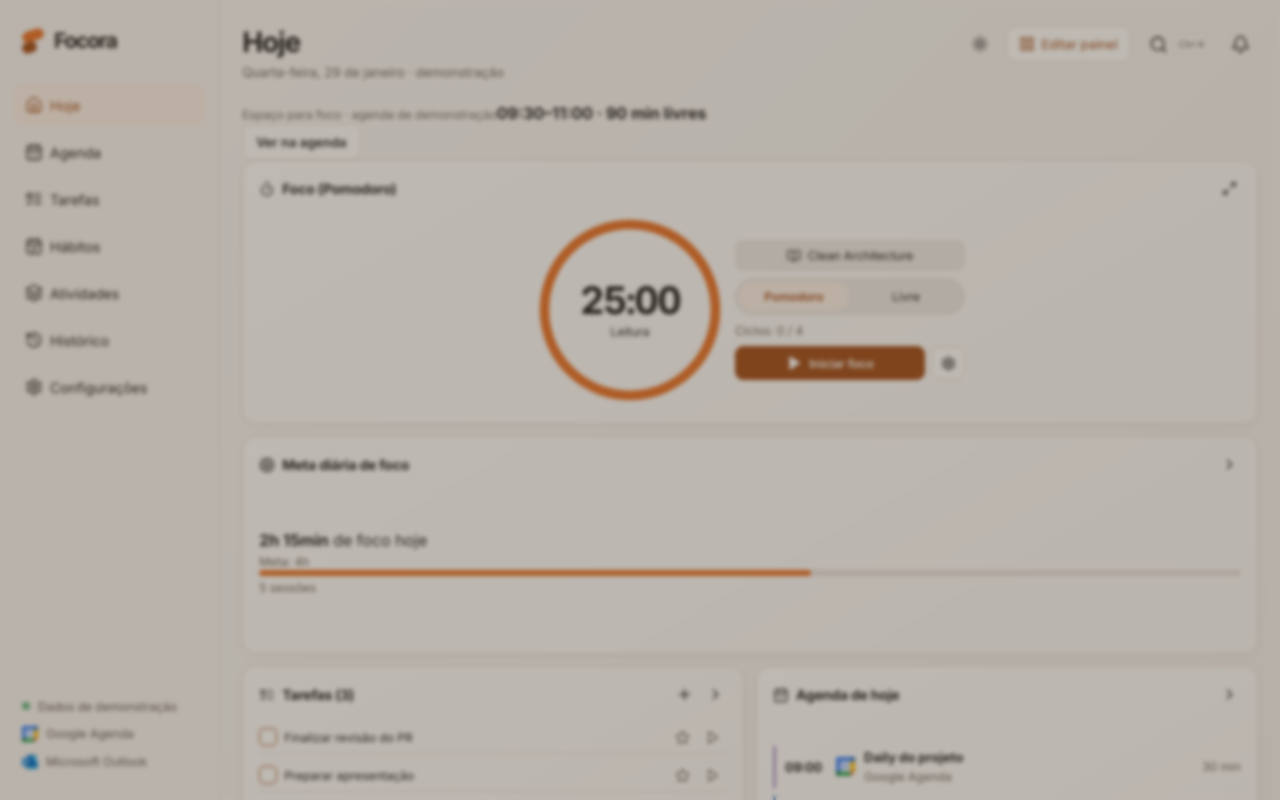
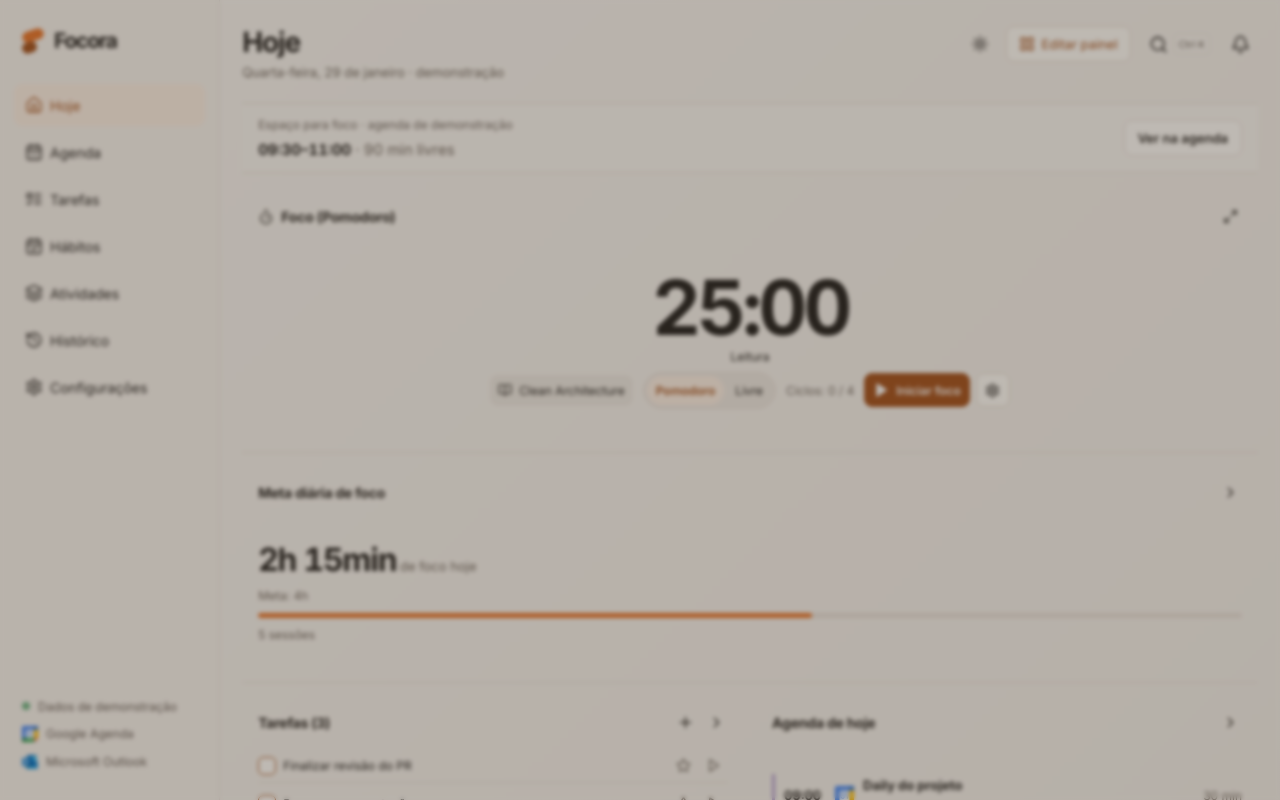
Before and after one commit to salesrocketdev/focus-workspace, a React (Vite) app in the folder prototypes/ui/: page / in a window 1280 px wide. Shown: the top 800 px of the page. Built offline with nearby package versions, Linux system fonts and the light colour scheme.

Commit message:
style(v5): make home timer typographic and reduce widget chrome

```diff
--- a/prototypes/ui/src/first-use.css
+++ b/prototypes/ui/src/first-use.css
@@ -5,3 +5,29 @@
 .history-empty .ui-button,.activity-empty .ui-button{margin-top:5px}
 @media(max-width:759px){.widget-empty-state .ui-button,.history-empty .ui-button,.activity-empty .ui-button{min-height:44px}}
 @media(max-width:359px){.widget-empty-state{gap:3px;padding:3px}.widget-empty-state>svg{width:19px;height:19px}}
+
+/* V5 dashboard hierarchy. Editor geometry and explicitly chosen compact sizes remain intact. */
+.home-focus-window{display:flex;align-items:center;justify-content:space-between;gap:12px;padding:12px 16px;margin-block:0 16px;border-block:1px solid var(--ui-line);background:var(--ui-surface);min-width:0}
+.home-focus-window>div{display:grid;gap:5px;min-width:0}
+.home-focus-window strong{font-size:15px;font-variant-numeric:tabular-nums;line-height:1.4}
+.home-focus-window strong span{font-weight:400;color:var(--ui-muted)}
+.home-focus-window .ui-button{flex-shrink:0}
+.workspace[data-route=today] .widget>.card{background:transparent;box-shadow:none;border:0;border-radius:0;border-bottom:1px solid var(--ui-line)}
+.workspace[data-route=today] .widget:not([data-widget=focus]) .card-head>span>svg{display:none}
+.workspace[data-route=today] .widget .card-head{color:var(--ui-ink)}
+.workspace[data-route=today] .widget[data-widget=focus].large>.card{border-bottom:1px solid var(--ui-line)}
+.workspace[data-route=today] .widget[data-widget=focus].large .focus-widget{display:flex;flex-direction:column;justify-content:center;align-items:center;gap:12px;padding:0;min-width:0}
+.workspace[data-route=today] .widget[data-widget=focus].large .timer-ring{width:100%;height:auto;aspect-ratio:auto;min-height:0;display:grid;place-items:center}
+.workspace[data-route=today] .widget[data-widget=focus].large .timer-ring>svg{display:none}
+.workspace[data-route=today] .widget[data-widget=focus].large .ring-copy{position:static;transform:none;display:grid;justify-items:center;gap:4px}
+.workspace[data-route=today] .widget[data-widget=focus].large .ring-copy strong{font-size:clamp(38px,9cqw,76px);line-height:1;letter-spacing:-.055em;font-variant-numeric:tabular-nums}
+.workspace[data-route=today] .widget[data-widget=focus].large .ring-copy>span{font-size:12px}
+.workspace[data-route=today] .widget[data-widget=focus].large .focus-controls{width:auto;max-width:100%;align-items:center;gap:6px}
+.workspace[data-route=today] .widget[data-widget=focus].large .focus-controls .activity-tag{display:inline-flex;max-width:100%;overflow-wrap:anywhere;white-space:normal}
+.workspace[data-route=today] .widget[data-widget=focus].large .focus-controls .segment{max-width:100%}
+.daily-focus-progress{display:grid;gap:8px;align-content:center;min-width:0}
+.daily-focus-progress strong{font-size:clamp(20px,4cqw,32px);letter-spacing:-.04em;font-variant-numeric:tabular-nums}
+.daily-focus-progress>div:first-child span{font-size:13px;color:var(--ui-muted)}
+.daily-focus-progress .progress{height:5px}
+@media(min-width:1151px){.workspace[data-route=today] .widget[data-widget=focus].large .focus-widget{gap:8px}.workspace[data-route=today] .widget[data-widget=focus].large .focus-controls{display:flex;flex-wrap:wrap;flex-direction:row;justify-content:center;gap:10px}}
+@media(max-width:759px){.home-focus-window{padding:10px 0;align-items:flex-start;flex-wrap:wrap}.home-focus-window .ui-button{min-height:44px}.workspace[data-route=today] .widget[data-widget=focus].large .card-body{overflow:visible}.workspace[data-route=today] .widget[data-widget=focus].large .focus-widget{padding:10px 0}.workspace[data-route=today] .widget[data-widget=focus].large .ring-copy strong{font-size:clamp(42px,12cqw,72px)}}
```
